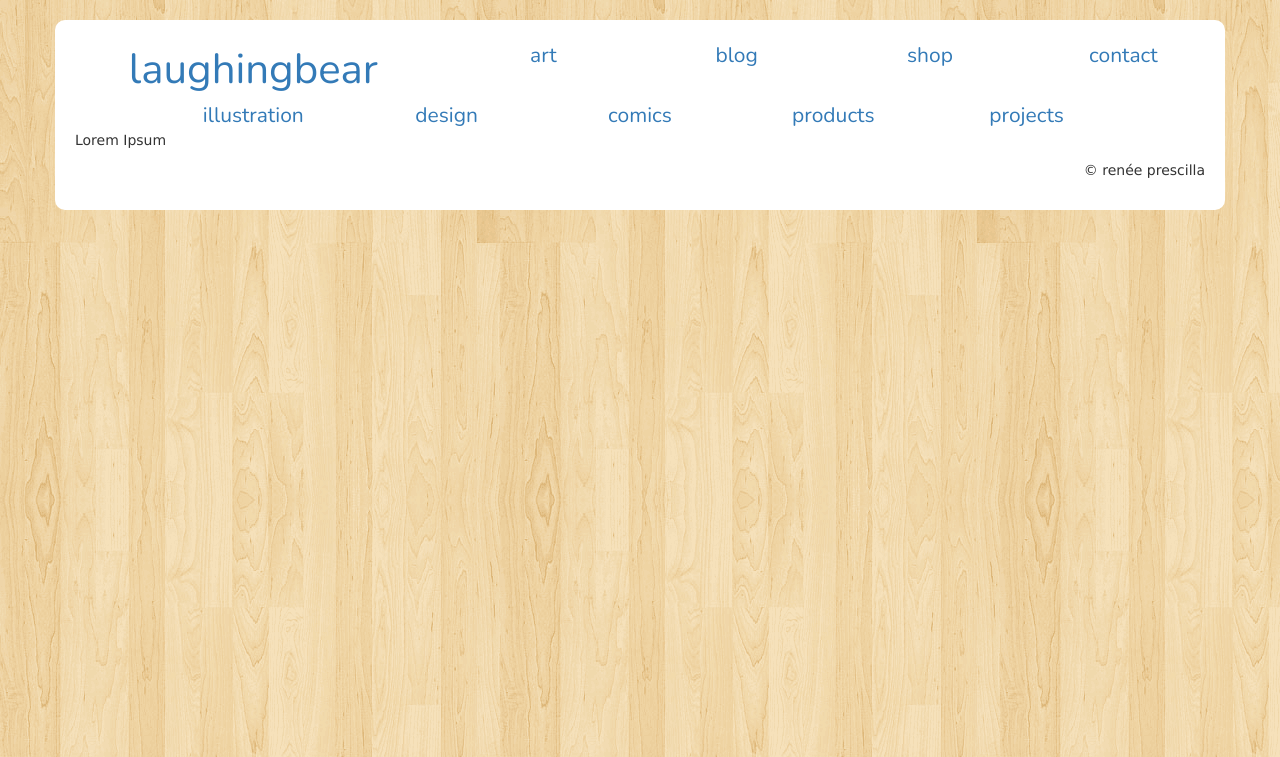
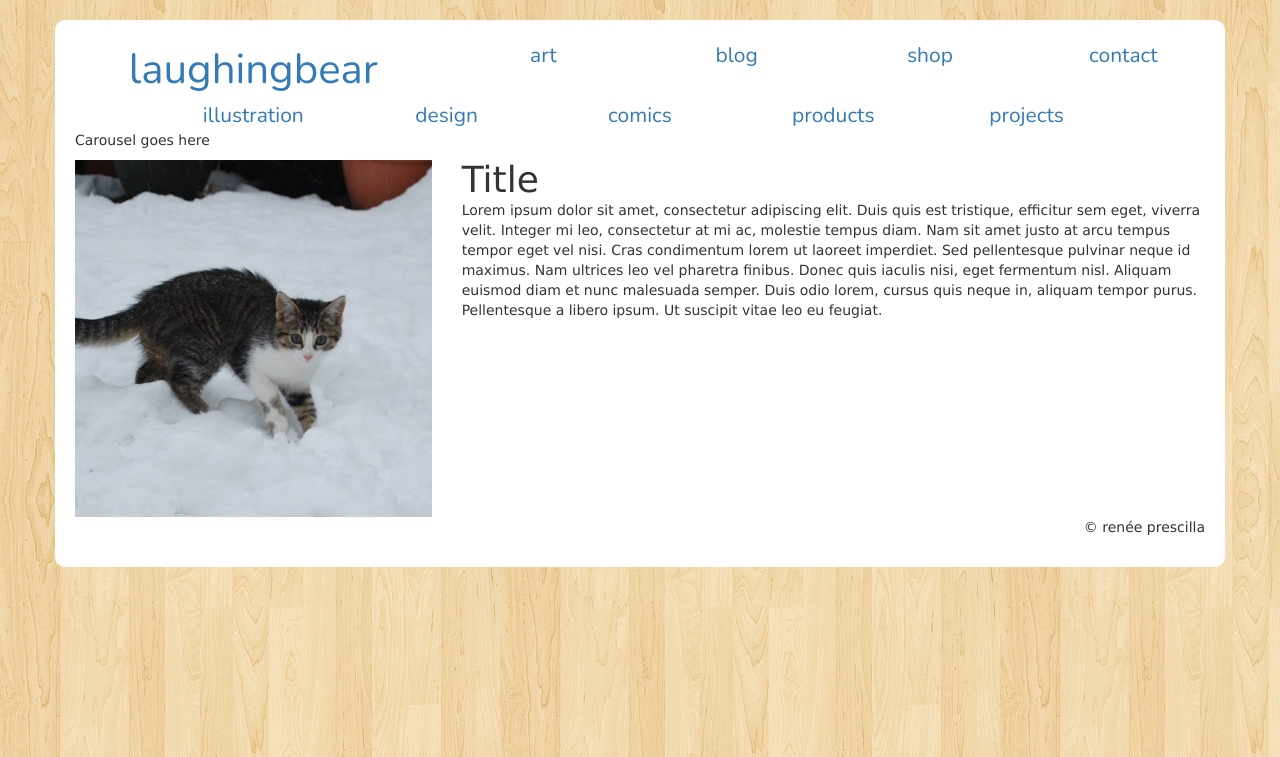
Before and after one commit to bearwithglasses/website, a PHP site: page / in a window 1280 px wide. Shown: the top 757 px of the page. Run offline with PHP 8.4, Linux system fonts and the light colour scheme; some libraries are stand-ins or nearby versions.

Commit message:
About text added to index

```diff
--- a/assets/css/laughingbear.css
+++ b/assets/css/laughingbear.css
@@ -36,3 +36,15 @@ body {
 #template-laughingbear > .copyright {
 	text-align: right;
 }
+
+#template-laughingbear > .about > .aboutIcon {
+	text-align: center;
+}
+#template-laughingbear > .about > .aboutIcon > img {
+	width: 100%;
+	height: auto;
+	max-width: 400px;
+}
+#template-laughingbear > .about > .aboutText > h1 {
+	margin: 0;
+}
--- a/index.php
+++ b/index.php
@@ -1,5 +1,16 @@
 <?php include('parts/header.php'); ?>
 
-<p>Lorem Ipsum</p>
+<p>Carousel goes here</p>
+
+<div class="about row">
+	<div class="aboutIcon col-lg-4 col-md-4 col-sm-12 col-xs-12">
+		<img src="assets/img/1000x1000.jpg">
+	</div>
+	<div class="aboutText col-lg-8 col-md-8 col-sm-12 col-xs-12">
+		<h1>Title</h1>
+		<p>Lorem ipsum dolor sit amet, consectetur adipiscing elit. Duis quis est tristique, efficitur sem eget, viverra velit. Integer mi leo, consectetur at mi ac, molestie tempus diam. Nam sit amet justo at arcu tempus tempor eget vel nisi. Cras condimentum lorem ut laoreet imperdiet. Sed pellentesque pulvinar neque id maximus. Nam ultrices leo vel pharetra finibus. Donec quis iaculis nisi, eget fermentum nisl. Aliquam euismod diam et nunc malesuada semper. Duis odio lorem, cursus quis neque in, aliquam tempor purus. Pellentesque a libero ipsum. Ut suscipit vitae leo eu feugiat. </p>
+	</div>
+</div>
+
 
 <?php include('parts/footer.php'); ?>
--- a/parts/header.php
+++ b/parts/header.php
@@ -27,6 +27,8 @@
 	<link href='http://fonts.googleapis.com/css?family=Nunito' rel='stylesheet' type='text/css'>
 	<link href="assets/css/laughingbear.css" rel="stylesheet">
 
+	<script src="https://ajax.googleapis.com/ajax/libs/jquery/1.11.3/jquery.min.js"></script>
+
 </head>
 <body>
 
```
Also changed, not shown: assets/img/1000x1000.jpg (added).
